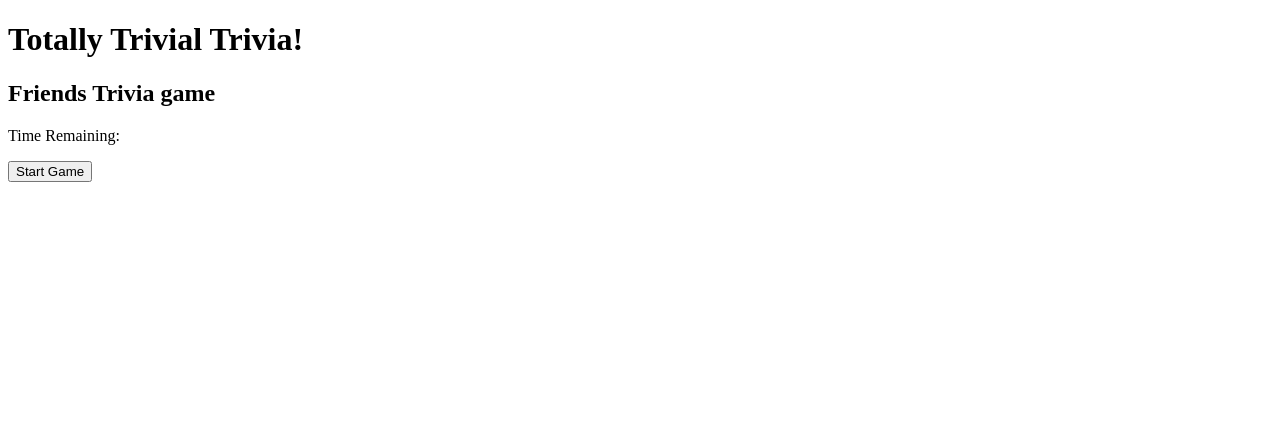
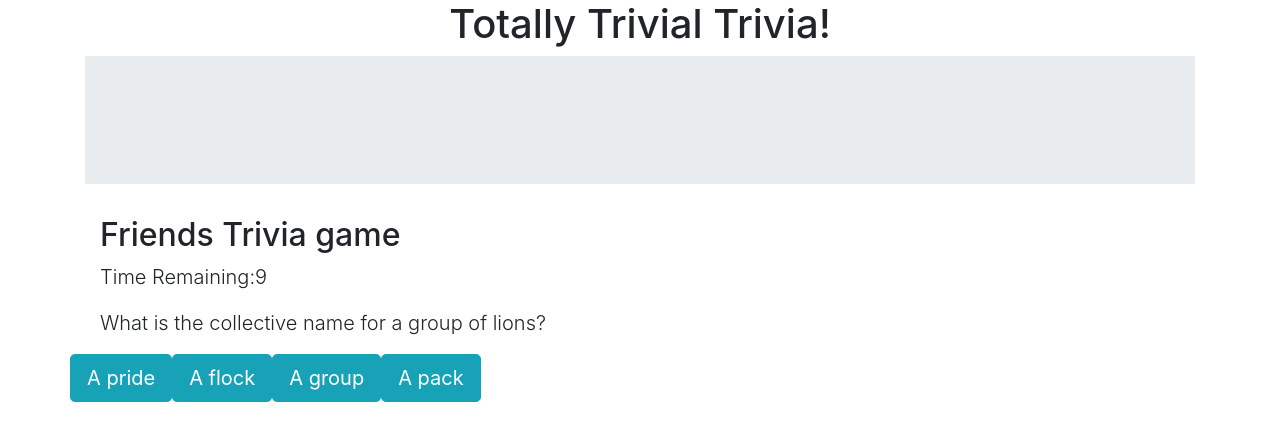
Before and after one commit to lalithapelluri6/trivia-game, a plain HTML site: page index.html in a window 1280 px wide. Both pictures are taken after a click on the button "Start Game". Drawn offline with nearby package versions, Linux system fonts and the light colour scheme.

Commit message:
changes made to js file

```diff
--- a/assets/javascript/app.js
+++ b/assets/javascript/app.js
@@ -1,10 +1,10 @@
 $(document).ready(function() {
     //event listeners
-    $("#time-remain").on("click", trivia.startGame);
-    $(document).on("click", ".option", trivia.quessChecker);
-})
+    $("#start").on("click", trivia.startGame);
+    $(document).on("click", ".option", trivia.guessChecker);
+});
 
-var trivia = {
+let trivia = {
     //trivia properties
     correct: 0,
     incorrect: 0,
@@ -15,31 +15,31 @@ var trivia = {
     timerId: '',
     //questions options and answers data
     questions: {
-        q1: 'Who is actually a chef?',
-        q2: 'What does Joey love to eat?',
-        q3: 'How many times has Ross been divorced?',
-        q4: 'How many types of towels does Monica have?',
-        q5: "Who stole Monica's thunder after she got engaged?",
-        q6: 'Who hates Thanks giving?',
-        q7: "Who Thinks they're always the last to find out everything?"
+        q1: 'What is the collective name for a group of lions?',
+        q2: 'What are the only two mammals that lay eggs?',
+        q3: 'What kind of animal is a komodo dragon?',
+        q4: 'Which bird has the largest wingspan of any living bird?',
+        q5: "What is the largest shark?",
+        q6: 'What type of animal is Mexican hairless?',
+        q7: "What kind of creature is a portuguese man o' war?"
     },
     options: {
-        q1: ['', '', '', ''],
-        q2: ['', '', '', ''],
-        q3: ['', '', '', ''],
-        q4: ['', '', '', ''],
-        q5: ['', '', '', ''],
-        q6: ['', '', '', ''],
-        q7: ['', '', '', '']
+        q1: ['A pride', 'A flock', 'A group', 'A pack'],
+        q2: ['cow and lion', 'tiger and fox', 'a spiny anteater and duck billed platypus', 'a blue whale and a komodo dragon'],
+        q3: ['snake', 'frog', 'lizard', 'bird'],
+        q4: ['crane', 'flamingo', 'wandering albatross', 'bald eagle'],
+        q5: ['hammer head', 'tiger shark', 'great white', 'whale shark'],
+        q6: ['a cat', 'a fox', 'a cow', 'a dog'],
+        q7: ['shark', 'whale', 'a jelly fish', 'turtle']
     },
     answers: {
-        q1: 'Monica',
-        q2: '',
-        q3: '',
-        q4: '',
-        q5: '',
-        q6: '',
-        q7: ''
+        q1: 'A pride',
+        q2: 'a spiny anteater and a duck billed platypus',
+        q3: 'lizard',
+        q4: 'wandering albatross',
+        q5: 'whale shark',
+        q6: 'a dog',
+        q7: 'a jellyfish'
     },
     //trivia methods
     startGame: function () {
@@ -53,6 +53,7 @@ var trivia = {
         $('#game').show();
 
         //empty last results
+
         $('#results').html('');
 
         //show timer
@@ -78,17 +79,17 @@ var trivia = {
             trivia.timerId = setInterval(trivia.timerRunning, 1000);
         }
 
-        var questionContent = object.values(trivia.questions)[trivia.currentSet];
+        let questionContent = Object.values(trivia.questions)[trivia.currentSet];
         $('#question').text(questionContent);
 
-        var questionOptions = object.values(trivia.options)[trivia.currentSet];
+        let questionOptions = Object.values(trivia.options)[trivia.currentSet];
 
         $.each(questionOptions, function(index, key) {
             $('#options').append($('<button class="option btn btn-info btn-lg">' +key+ '</button>'));
         })
     },
-    timeRunning : function() {
-        if(trivia.timer > -1 && trivia.currentSet < object.keys(trivia.questions).length) {
+    timerRunning : function() {
+        if(trivia.timer > -1 && trivia.currentSet < Object.keys(trivia.questions).length) {
             $('#timer').text(trivia.timer);
             trivia.timer--;
              if(trivia.timer === 4) {
@@ -100,7 +101,56 @@ var trivia = {
             trivia.unanswered++;
             trivia.result = false;
             clearInterval(trivia.timerId);
+            resultId = setTimeout(trivia.guessResult, 1000);
+            $('#results').html('<h3>Out of time! The answer was '+ Object.values(trivia.answers)[trivia.currentSet]+'</h3>h3>');
 
         }
+        else if(trivia.currentSet === Object.keys(trivia.questions).length) {
+
+            $('#results').html('<h3>Thank you for playing!</h3>' +
+            '<p>Correct: ' + trivia.correct + '</p>' +
+            '<p>Incorrect: '+ trivia.incorrect +'</p>' +
+            '<p>Unanswered: '+ trivia.unanswered + '</p>' +
+            '<p>Please play again!</p>');
+
+            //hide game section
+            $('#game').show();
+        }
+    },
+
+    //method to evaluate option clicked
+
+    guessChecker : function() {
+
+        //timer Id for game Result
+
+        let resultId;
+
+        let currentAnswer = Object.values(trivia.answers)[trivia.currentSet];
+
+        if ($(this).text() === currentAnswer) {
+            //turn button green for correct
+            $(this).addClass('btn-success').removeClass('btn-info');
+
+            trivia.correct++;
+            clearInterval(trivia.timerId);
+            resultId = setTimeout(trivia.guessResult, 1000);
+            $('#results').html('<h3>Correct Answer!</h3>');
+        } else {
+            $(this).addClass('btn-danger').removeClass('btn-info');
+
+            trivia.incorrect++;
+            clearInterval(trivia.timerId);
+            resultId = setTimeout(trivia.guessResult, 1000);
+            $('#results').html('<h3>Better luck next time!' + currentAnswer + '</h3>');
+        }
+    },
+        guessResult : function(){
+            trivia.currentSet++;
+          $('.option').remove();
+          $('#results h3').remove();
+
+          trivia.nextQuestion();
+
     }
-}
+};
--- a/index.html
+++ b/index.html
@@ -3,9 +3,9 @@
   <head>
     <meta charset="utf-8">
     <title>Trivia Game</title>
-    <script src="https://stackpath.bootstrapcdn.com/bootstrap/4.3.1/js/bootstrap.min.js" integrity="sha384-JjSmVgyd0p3pXB1rRibZUAYoIIy6OrQ6VrjIEaFf/nJGzIxFDsf4x0xIM+B07jRM" crossorigin="anonymous"></script>
+    <script src = "https://cdnjs.cloudflare.com/ajax/libs/jquery/3.2.1/jquery.min.js"></script>
+    <link rel="stylesheet" href="https://stackpath.bootstrapcdn.com/bootstrap/4.3.1/css/bootstrap.min.css" integrity="sha384-ggOyR0iXCbMQv3Xipma34MD+dH/1fQ784/j6cY/iJTQUOhcWr7x9JvoRxT2MZw1T" crossorigin="anonymous">
     <link rel="stylesheet" href="assets/css/style.css" />
-    <script src = "https://cdnjs.cloudflare.com/ajax/libs/jquery/3.2.1/jquery.min.js"></script>
   </head>
 <body>
 <div class="container">
@@ -31,5 +31,8 @@
   </div>
 </div>
 </body>
+  <script src="https://stackpath.bootstrapcdn.com/bootstrap/4.3.1/js/bootstrap.min.js" integrity="sha384-JjSmVgyd0p3pXB1rRibZUAYoIIy6OrQ6VrjIEaFf/nJGzIxFDsf4x0xIM+B07jRM" crossorigin="anonymous"></script>
+
 <script src = "assets/javascript/app.js"></script>
+
 </html>
```
